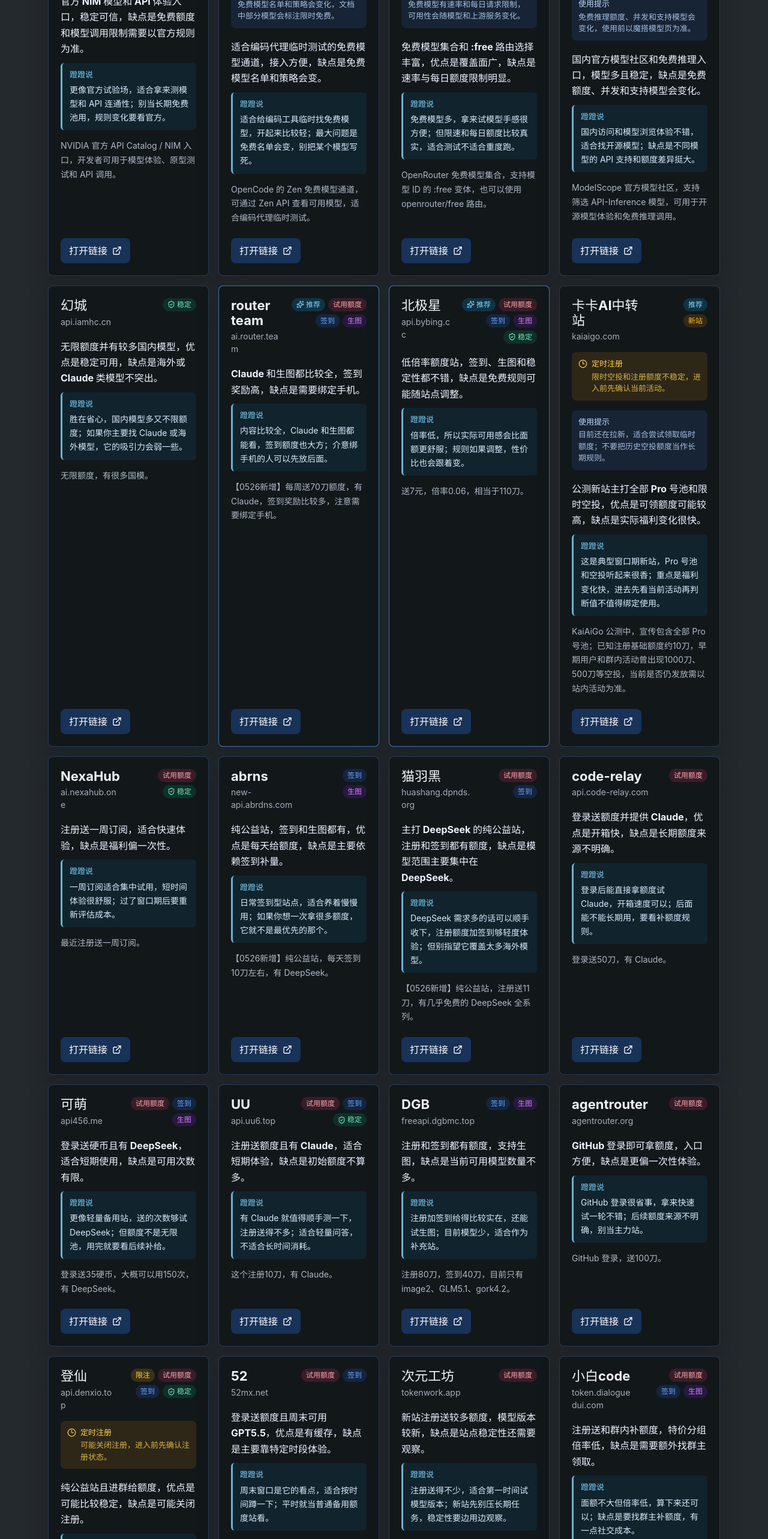
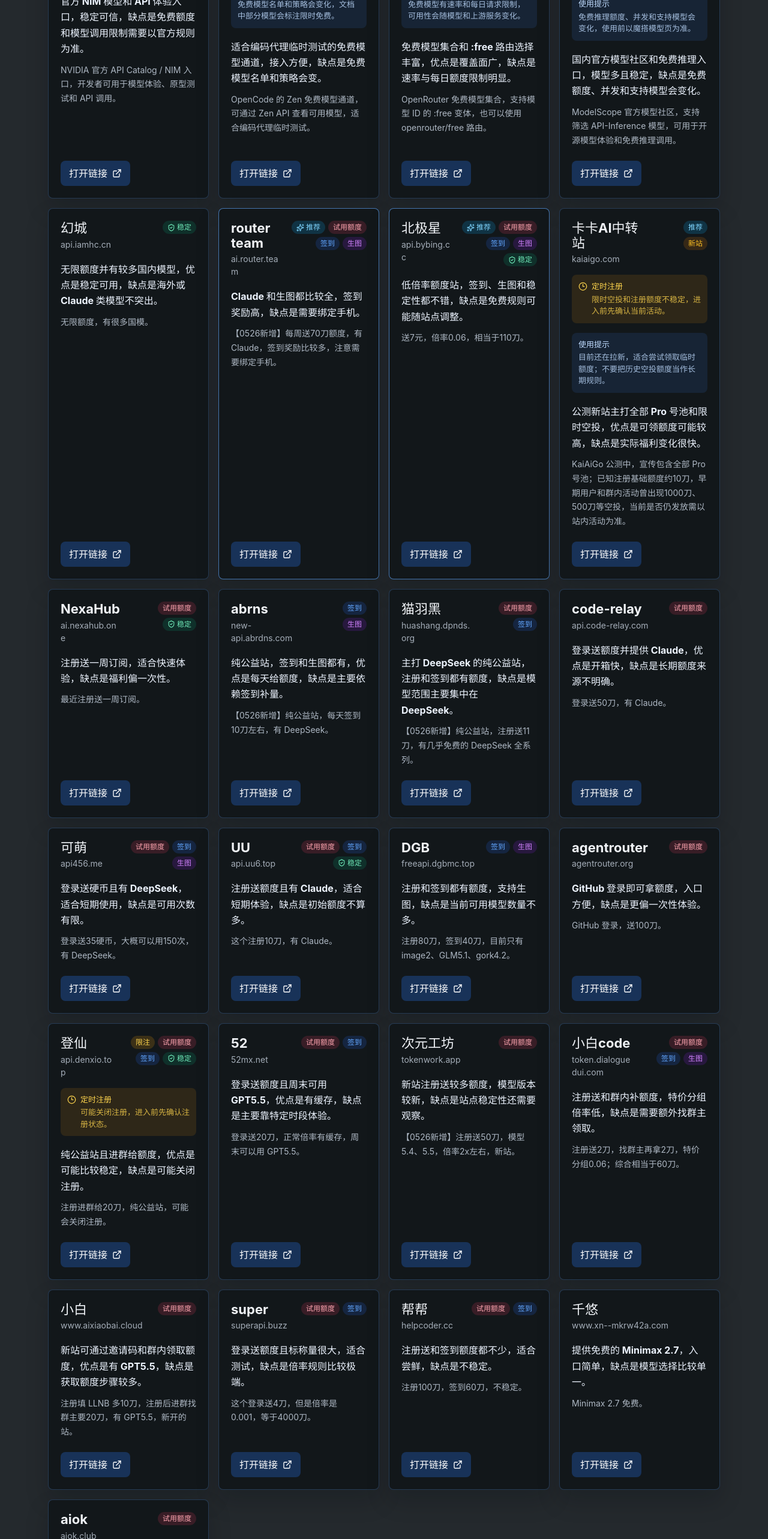
Before and after one commit to guoxueziliao/dengdeng-public-nav, a React (Vite) app: page / in a window 1280 px wide. Shown: the part 1040-3606 px from the top of the page at 60% size. Built offline with nearby package versions, Linux system fonts and the light colour scheme.

Commit message:
Require provided dengdeng commentary

```diff
--- a/src/components/SiteCard.tsx
+++ b/src/components/SiteCard.tsx
@@ -72,10 +72,12 @@
         </div>
       ) : null}
       <p className="site-summary">{site.summary}</p>
-      <div className="dengdeng-says">
-        <span>蹬蹬说</span>
-        <p>{site.dengdengSays}</p>
-      </div>
+      {site.dengdengSays ? (
+        <div className="dengdeng-says">
+          <span>蹬蹬说</span>
+          <p>{site.dengdengSays}</p>
+        </div>
+      ) : null}
       <p className="site-description">{site.description}</p>
       <a className="open-link" href={site.url} rel="noreferrer" target="_blank">
         打开链接
--- a/src/data/sites.ts
+++ b/src/data/sites.ts
@@ -13,7 +13,7 @@
   url: string
   summary: string
   description: string
-  dengdengSays: string
+  dengdengSays?: string
   tags: SiteTag[]
   kind: SiteKind
   priority: number
@@ -42,7 +42,6 @@
     url: 'https://build.nvidia.com/',
     summary: '官方 NIM 模型和 API 体验入口，稳定可信，缺点是免费额度和模型调用限制需要以官方规则为准。',
     description: 'NVIDIA 官方 API Catalog / NIM 入口，开发者可用于模型体验、原型测试和 API 调用。',
-    dengdengSays: '更像官方试验场，适合拿来测模型和 API 连通性；别当长期免费池用，规则变化要看官方。',
     tags: ['推荐', '免费模型', '稳定'],
     kind: 'official',
     priority: 114,
@@ -53,7 +52,6 @@
     url: 'https://opencode.ai/docs/zen/',
     summary: '适合编码代理临时测试的免费模型通道，接入方便，缺点是免费模型名单和策略会变。',
     description: 'OpenCode 的 Zen 免费模型通道，可通过 Zen API 查看可用模型，适合编码代理临时测试。',
-    dengdengSays: '适合给编码工具临时找免费模型，开起来比较轻；最大问题是免费名单会变，别把某个模型写死。',
     tags: ['免费模型'],
     kind: 'official',
     priority: 112,
@@ -69,7 +67,6 @@
     url: 'https://openrouter.ai/collections/free-models',
     summary: '免费模型集合和 :free 路由选择丰富，优点是覆盖面广，缺点是速率与每日额度限制明显。',
     description: 'OpenRouter 免费模型集合，支持模型 ID 的 :free 变体，也可以使用 openrouter/free 路由。',
-    dengdengSays: '免费模型多，拿来试模型手感很方便；但限速和每日额度比较真实，适合测试不适合重度跑。',
     tags: ['推荐', '免费模型'],
     kind: 'official',
     priority: 110,
@@ -81,7 +78,6 @@
     url: 'https://www.modelscope.cn/models?task=chat&support=api',
     summary: '国内官方模型社区和免费推理入口，模型多且稳定，缺点是免费额度、并发和支持模型会变化。',
     description: 'ModelScope 官方模型社区，支持筛选 API-Inference 模型，可用于开源模型体验和免费推理调用。',
-    dengdengSays: '国内访问和模型浏览体验不错，适合找开源模型；缺点是不同模型的 API 支持和额度差异挺大。',
     tags: ['推荐', '免费模型', '生图', '稳定'],
     kind: 'official',
     priority: 108,
@@ -93,7 +89,6 @@
     url: 'https://new-api.abrdns.com',
     summary: '纯公益站，签到和生图都有，优点是每天给额度，缺点是主要依赖签到补量。',
     description: '【0526新增】纯公益站，每天签到10刀左右，有 DeepSeek。',
-    dengdengSays: '日常签到型站点，适合养着慢慢用；如果你想一次拿很多额度，它就不是最优先的那个。',
     tags: ['签到', '生图'],
     kind: 'normal',
     priority: 80,
@@ -104,7 +99,6 @@
     url: 'https://huashang.dpnds.org',
     summary: '主打 DeepSeek 的纯公益站，注册和签到都有额度，缺点是模型范围主要集中在 DeepSeek。',
     description: '【0526新增】纯公益站，注册送11刀，有几乎免费的 DeepSeek 全系列。',
-    dengdengSays: 'DeepSeek 需求多的话可以顺手收下，注册额度加签到够轻度体验；但别指望它覆盖太多海外模型。',
     tags: ['试用额度', '签到'],
     kind: 'normal',
     priority: 74,
@@ -115,7 +109,6 @@
     url: 'https://ai.router.team',
     summary: 'Claude 和生图都比较全，签到奖励高，缺点是需要绑定手机。',
     description: '【0526新增】每周送70刀额度，有 Claude，签到奖励比较多，注意需要绑定手机。',
-    dengdengSays: '内容比较全，Claude 和生图都能看，签到额度也大方；介意绑手机的人可以先放后面。',
     tags: ['试用额度', '签到', '生图'],
     kind: 'recommended',
     priority: 98,
@@ -126,7 +119,6 @@
     url: 'https://kaiaigo.com',
     summary: '公测新站主打全部 Pro 号池和限时空投，优点是可领额度可能较高，缺点是实际福利变化很快。',
     description: 'KaiAiGo 公测中，宣传包含全部 Pro 号池；已知注册基础额度约10刀，早期用户和群内活动曾出现1000刀、500刀等空投，当前是否仍发放需以站内活动为准。',
-    dengdengSays: '这是典型窗口期新站，Pro 号池和空投听起来很香；重点是福利变化快，进去先看当前活动再判断值不值得绑定使用。',
     tags: ['推荐', '新站'],
     kind: 'normal',
     priority: 92,
@@ -144,7 +136,6 @@
     url: 'https://tokenwork.app',
     summary: '新站注册送较多额度，模型版本较新，缺点是站点稳定性还需要观察。',
     description: '【0526新增】注册送50刀，模型5.4、5.5，倍率2x左右，新站。',
-    dengdengSays: '注册送得不少，适合第一时间试模型版本；新站先别压长期任务，稳定性要边用边观察。',
     tags: ['试用额度'],
     kind: 'normal',
     priority: 58,
@@ -159,7 +150,6 @@
     url: 'https://aiok.club',
     summary: '一次性注册额度很高，适合试用，缺点是模型质量可能偏低。',
     description: '注册250刀，模型质量可能比较低。',
-    dengdengSays: '额度数字很好看，适合拿来做低成本尝试；如果追求回答质量，建议先小问题试几轮。',
     tags: ['试用额度'],
     kind: 'normal',
     priority: 42,
@@ -170,7 +160,6 @@
     url: 'https://api456.me',
     summary: '登录送硬币且有 DeepSeek，适合短期使用，缺点是可用次数有限。',
     description: '登录送35硬币，大概可以用150次，有 DeepSeek。',
-    dengdengSays: '更像轻量备用站，送的次数够试 DeepSeek；但额度不是无限池，用完就要看后续补给。',
     tags: ['试用额度', '签到', '生图'],
     kind: 'normal',
     priority: 70,
@@ -181,7 +170,6 @@
     url: 'https://www.xn--mkrw42a.com',
     summary: '提供免费的 Minimax 2.7，入口简单，缺点是模型选择比较单一。',
     description: 'Minimax 2.7 免费。',
-    dengdengSays: '入口简单，想试 Minimax 2.7 可以直接去；缺点也很直接，模型选择不多。',
     tags: [],
     kind: 'normal',
     priority: 45,
@@ -192,7 +180,6 @@
     url: 'https://freeapi.dgbmc.top',
     summary: '注册和签到都有额度，支持生图，缺点是当前可用模型数量不多。',
     description: '注册80刀，签到40刀，目前只有 image2、GLM5.1、gork4.2。',
-    dengdengSays: '注册加签到给得比较实在，还能试生图；目前模型少，适合作为补充站。',
     tags: ['签到', '生图'],
     kind: 'normal',
     priority: 66,
@@ -203,7 +190,6 @@
     url: 'https://api.iamhc.cn',
     summary: '无限额度并有较多国内模型，优点是稳定可用，缺点是海外或 Claude 类模型不突出。',
     description: '无限额度，有很多国模。',
-    dengdengSays: '胜在省心，国内模型多又不限额度；如果你主要找 Claude 或海外模型，它的吸引力会弱一些。',
     tags: ['稳定'],
     kind: 'normal',
     priority: 100,
@@ -214,7 +200,6 @@
     url: 'https://ai.nexahub.one',
     summary: '注册送一周订阅，适合快速体验，缺点是福利偏一次性。',
     description: '最近注册送一周订阅。',
-    dengdengSays: '一周订阅适合集中试用，短时间体验很舒服；过了窗口期后要重新评估成本。',
     tags: ['试用额度', '稳定'],
     kind: 'normal',
     priority: 84,
@@ -229,7 +214,6 @@
     url: 'https://helpcoder.cc',
     summary: '注册送和签到额度都不少，适合尝鲜，缺点是不稳定。',
     description: '注册100刀，签到60刀，不稳定。',
-    dengdengSays: '福利力度不错，适合看到就试；但“不稳定”要放在心里，重要任务别只压它一个。',
     tags: ['试用额度', '签到'],
     kind: 'normal',
     priority: 46,
@@ -240,7 +224,6 @@
     url: 'https://www.aixiaobai.cloud',
     summary: '新站可通过邀请码和群内领取额度，优点是有 GPT5.5，缺点是获取额度步骤较多。',
     description: '注册填 LLNB 多10刀，注册后进群找群主要20刀，有 GPT5.5，新开的站。',
-    dengdengSays: '能拿 GPT5.5 是亮点，但领额度步骤稍绕；愿意进群折腾的话可以试，不想麻烦就排后面。',
     tags: ['试用额度'],
     kind: 'normal',
     priority: 52,
@@ -251,7 +234,6 @@
     url: 'https://api.denxio.top',
     summary: '纯公益站且进群给额度，优点是可能比较稳定，缺点是可能关闭注册。',
     description: '注册进群给20刀，纯公益站，可能会关闭注册。',
-    dengdengSays: '这种站重点看注册窗口，开着的时候可以先占位；如果关注册，就只能等下一轮机会。',
     tags: ['限注', '试用额度', '签到', '稳定'],
     kind: 'normal',
     priority: 62,
@@ -268,7 +250,6 @@
     url: 'https://52mx.net',
     summary: '登录送额度且周末可用 GPT5.5，优点是有缓存，缺点是主要靠特定时段体验。',
     description: '登录送20刀，正常倍率有缓存，周末可以用 GPT5.5。',
-    dengdengSays: '周末窗口是它的看点，适合按时间蹲一下；平时就当普通备用额度站看。',
     tags: ['试用额度', '签到'],
     kind: 'normal',
     priority: 60,
@@ -283,7 +264,6 @@
     url: 'https://api.bybing.cc',
     summary: '低倍率额度站，签到、生图和稳定性都不错，缺点是免费规则可能随站点调整。',
     description: '送7元，倍率0.06，相当于110刀。',
-    dengdengSays: '倍率低，所以实际可用感会比面额更舒服；规则如果调整，性价比也会跟着变。',
     tags: ['试用额度', '签到', '生图', '稳定'],
     kind: 'recommended',
     priority: 96,
@@ -294,7 +274,6 @@
     url: 'https://agentrouter.org',
     summary: 'GitHub 登录即可拿额度，入口方便，缺点是更偏一次性体验。',
     description: 'GitHub 登录，送100刀。',
-    dengdengSays: 'GitHub 登录很省事，拿来快速试一轮不错；后续额度来源不明确，别当主力站。',
     tags: ['试用额度'],
     kind: 'normal',
     priority: 64,
@@ -305,7 +284,6 @@
     url: 'https://api.uu6.top',
     summary: '注册送额度且有 Claude，适合短期体验，缺点是初始额度不算多。',
     description: '这个注册10刀，有 Claude。',
-    dengdengSays: '有 Claude 就值得顺手测一下，注册送得不多；适合轻量问答，不适合长时间消耗。',
     tags: ['试用额度', '签到', '稳定'],
     kind: 'normal',
     priority: 68,
@@ -316,7 +294,6 @@
     url: 'https://api.code-relay.com',
     summary: '登录送额度并提供 Claude，优点是开箱快，缺点是长期额度来源不明确。',
     description: '登录送50刀，有 Claude。',
-    dengdengSays: '登录后能直接拿额度试 Claude，开箱速度可以；后面能不能长期用，要看补额度规则。',
     tags: ['试用额度'],
     kind: 'normal',
     priority: 72,
@@ -327,7 +304,6 @@
     url: 'https://token.dialoguedui.com',
     summary: '注册送和群内补额度，特价分组倍率低，缺点是需要额外找群主领取。',
     description: '注册送2刀，找群主再拿2刀，特价分组0.06；综合相当于60刀。',
-    dengdengSays: '面额不大但倍率低，算下来还可以；缺点是要找群主补额度，有一点社交成本。',
     tags: ['试用额度', '签到', '生图'],
     kind: 'normal',
     priority: 56,
@@ -338,7 +314,6 @@
     url: 'https://superapi.buzz',
     summary: '登录送额度且标称量很大，适合测试，缺点是倍率规则比较极端。',
     description: '这个登录送4刀，但是倍率是0.001，等于4000刀。',
-    dengdengSays: '倍率非常低，适合拿来跑测试；这种极端倍率站要先看实际模型和速度，别只看换算数字。',
     tags: ['试用额度', '签到'],
     kind: 'normal',
     priority: 50,
```
